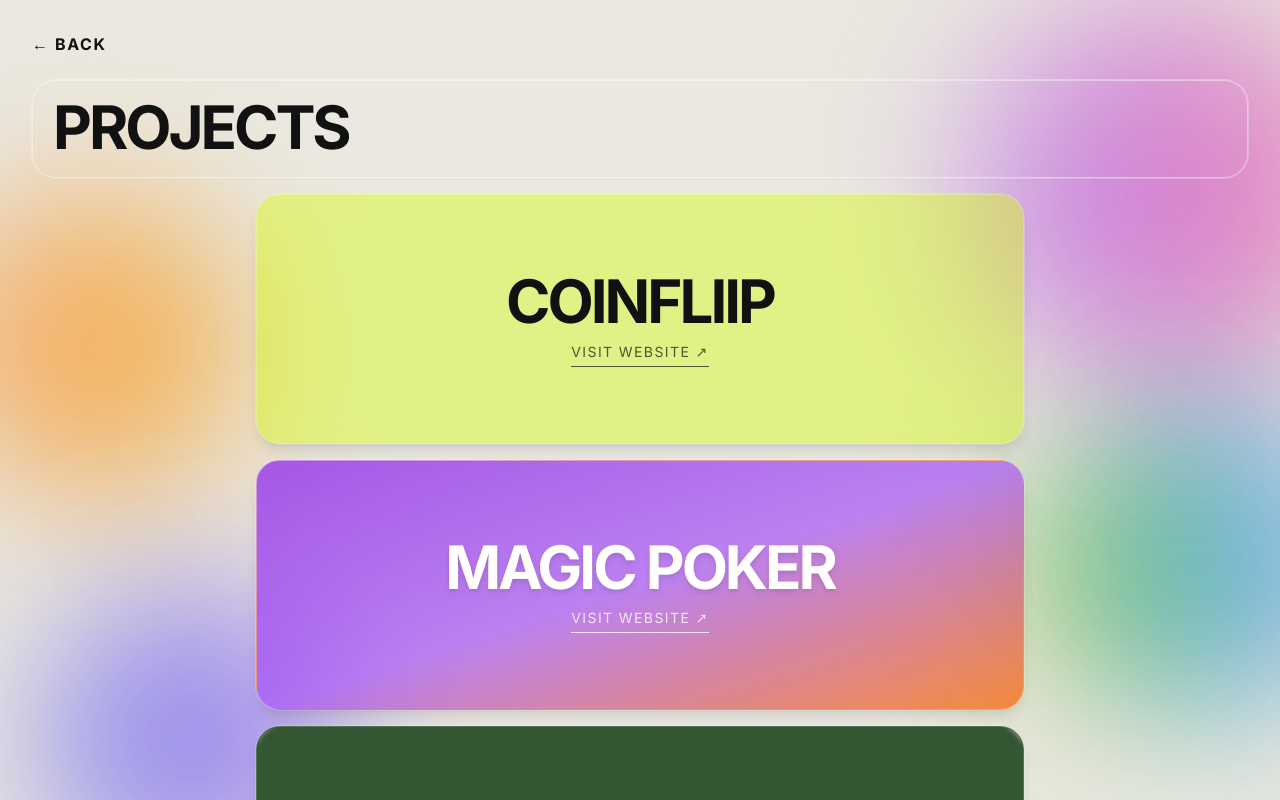
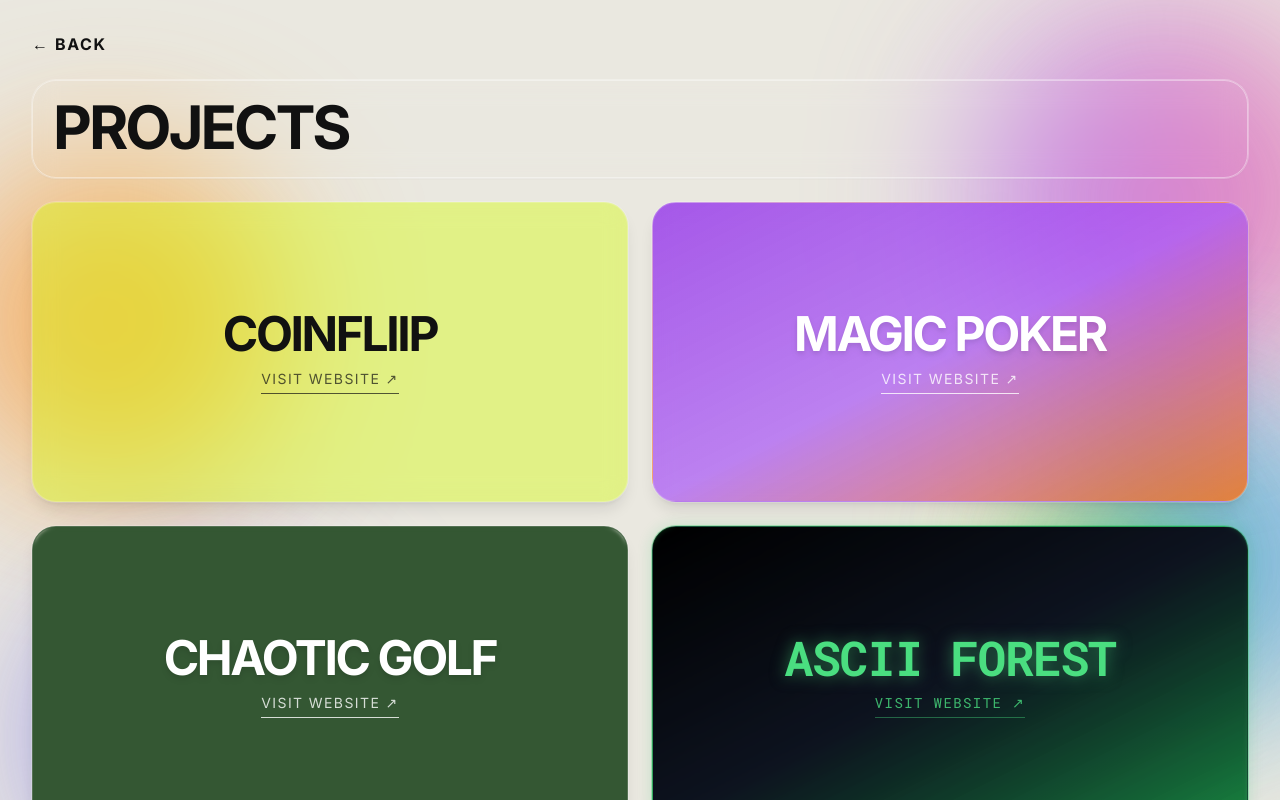
Before and after one commit to antonio10bc-hub/mi-portfolio-antonio10bc, a Next.js app: page /projects in a window 1280 px wide. Shown: the top 800 px of the page. Built offline with nearby package versions, Linux system fonts and the light colour scheme.

Commit message:
gtrid de 4

```diff
--- a/app/projects/page.tsx
+++ b/app/projects/page.tsx
@@ -22,11 +22,11 @@ export default function ProjectsPage() {
             </Link>
         </div>
 
-        {/* GRID CONTENEDOR */}
-        <div className="grid grid-cols-1 gap-4 flex-1 content-start pb-10">
+        {/* GRID CONTENEDOR: 1 columna en móvil, 2 en ordenador */}
+        <div className="grid grid-cols-1 md:grid-cols-2 gap-4 md:gap-6 flex-1 content-start pb-10">
 
-            {/* TÍTULO */}
-            <div className="rounded-3xl border border-white/40 p-5 pt-4 flex flex-col justify-center h-auto bg-transparent backdrop-blur-md shadow-sm ring-1 ring-white/30">
+            {/* TÍTULO: Ocupa las 2 columnas enteras (md:col-span-2) */}
+            <div className="md:col-span-2 rounded-3xl border border-white/40 p-5 pt-4 flex flex-col justify-center h-auto bg-transparent backdrop-blur-md shadow-sm ring-1 ring-white/30">
                 <h1 className="text-4xl md:text-6xl font-bold uppercase tracking-tighter leading-none">
                     Projects
                 </h1>
@@ -37,11 +37,11 @@ export default function ProjectsPage() {
             href="https://www.coinfliip.com/"
             target="_blank"
             rel="noopener noreferrer"
-            className="w-full max-w-3xl mx-auto h-[250px] rounded-3xl text-offblack flex flex-col items-center justify-center group hover:bg-lime/60 hover:scale-[1.02] transition-all duration-500 relative overflow-hidden
+            className="w-full h-[250px] md:h-[300px] rounded-3xl text-offblack flex flex-col items-center justify-center group hover:bg-lime/60 hover:scale-[1.02] transition-all duration-500 relative overflow-hidden
             bg-lime/40 backdrop-blur-md border border-white/20 shadow-lg ring-1 ring-white/20"
             >
               <div className="text-center z-10 p-4">
-                  <h2 className="text-4xl md:text-6xl font-bold mb-2 tracking-tighter">COINFLIIP</h2>
+                  <h2 className="text-3xl md:text-5xl font-bold mb-2 tracking-tighter">COINFLIIP</h2>
                   <p className="uppercase tracking-widest text-xs md:text-sm border-b border-current inline-block pb-1 opacity-70 group-hover:opacity-100">
                   Visit Website ↗
                   </p>
@@ -54,11 +54,11 @@ export default function ProjectsPage() {
             href="https://magic-poker-kappa.vercel.app/"
             target="_blank"
             rel="noopener noreferrer"
-            className="w-full max-w-3xl mx-auto h-[250px] rounded-3xl text-white flex flex-col items-center justify-center group hover:scale-[1.02] transition-all duration-500 relative overflow-hidden
+            className="w-full h-[250px] md:h-[300px] rounded-3xl text-white flex flex-col items-center justify-center group hover:scale-[1.02] transition-all duration-500 relative overflow-hidden
             bg-gradient-to-br from-purple-600/80 via-purple-500/70 to-orange-500/80 backdrop-blur-md border border-white/20 shadow-lg ring-1 ring-white/20"
             >
               <div className="text-center z-10 p-4">
-                  <h2 className="text-4xl md:text-6xl font-bold mb-2 tracking-tighter drop-shadow-md">MAGIC POKER</h2>
+                  <h2 className="text-3xl md:text-5xl font-bold mb-2 tracking-tighter drop-shadow-md">MAGIC POKER</h2>
                   <p className="uppercase tracking-widest text-xs md:text-sm border-b border-current inline-block pb-1 opacity-80 group-hover:opacity-100">
                   Visit Website ↗
                   </p>
@@ -71,14 +71,13 @@ export default function ProjectsPage() {
             href="https://chaothicgolf.vercel.app/"
             target="_blank"
             rel="noopener noreferrer"
-            className="w-full max-w-3xl mx-auto h-[250px] rounded-3xl text-white flex flex-col items-center justify-center group hover:scale-[1.02] transition-all duration-500 relative overflow-hidden border border-white/20 shadow-lg ring-1 ring-white/20"
+            className="w-full h-[250px] md:h-[300px] rounded-3xl text-white flex flex-col items-center justify-center group hover:scale-[1.02] transition-all duration-500 relative overflow-hidden border border-white/20 shadow-lg ring-1 ring-white/20"
             style={{ backgroundColor: '#2a4f29' }}
             >
-              {/* Overlay suave para mantener el efecto glassmorphism sobre el color sólido */}
               <div className="absolute inset-0 bg-white/5 backdrop-blur-[2px]"></div>
 
               <div className="text-center z-10 p-4">
-                  <h2 className="text-4xl md:text-6xl font-bold mb-2 tracking-tighter drop-shadow-md">CHAOTIC GOLF</h2>
+                  <h2 className="text-3xl md:text-5xl font-bold mb-2 tracking-tighter drop-shadow-md">CHAOTIC GOLF</h2>
                   <p className="uppercase tracking-widest text-xs md:text-sm border-b border-current inline-block pb-1 opacity-80 group-hover:opacity-100">
                   Visit Website ↗
                   </p>
@@ -87,25 +86,23 @@ export default function ProjectsPage() {
               <div className="absolute inset-0 bg-white/10 opacity-0 group-hover:opacity-100 transition-opacity"></div>
             </a>
 
-            {/* PROYECTO 4: ASCII FOREST (NUEVO) */}
+            {/* PROYECTO 4: ASCII FOREST */}
             <a
             href="https://asciiforest-game.vercel.app/"
             target="_blank"
             rel="noopener noreferrer"
-            className="w-full max-w-3xl mx-auto h-[250px] rounded-3xl flex flex-col items-center justify-center group hover:scale-[1.02] transition-all duration-500 relative overflow-hidden
+            className="w-full h-[250px] md:h-[300px] rounded-3xl flex flex-col items-center justify-center group hover:scale-[1.02] transition-all duration-500 relative overflow-hidden
             bg-gradient-to-br from-black via-gray-900 to-green-600/80 backdrop-blur-md border border-green-500/30 shadow-[0_0_15px_rgba(34,197,94,0.2)] ring-1 ring-green-500/30"
             >
-              {/* Overlay suave para unificar el fondo */}
               <div className="absolute inset-0 bg-black/20 backdrop-blur-[2px]"></div>
 
               <div className="text-center z-10 p-4 text-green-400 font-mono">
-                  <h2 className="text-4xl md:text-6xl font-bold mb-2 tracking-tight drop-shadow-[0_0_8px_rgba(74,222,128,0.5)]">ASCII FOREST</h2>
+                  <h2 className="text-3xl md:text-5xl font-bold mb-2 tracking-tight drop-shadow-[0_0_8px_rgba(74,222,128,0.5)]">ASCII FOREST</h2>
                   <p className="uppercase tracking-widest text-xs md:text-sm border-b border-green-400/50 inline-block pb-1 opacity-80 group-hover:opacity-100 group-hover:text-green-300 transition-colors">
                   Visit Website ↗
                   </p>
               </div>
 
-              {/* Brillo verde sutil en hover */}
               <div className="absolute inset-0 bg-green-500/10 opacity-0 group-hover:opacity-100 transition-opacity"></div>
             </a>
 
```
